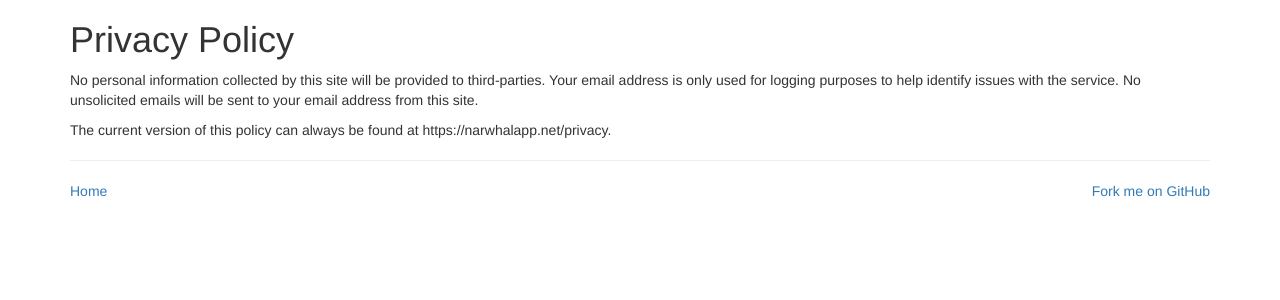
After one commit to austinwagner/narwhal, a Flask app: page /privacy in a window 1280 px wide. The commit adds this page. Shown: the top 300 px of the page. Run offline with Flask 2, Linux system fonts and the light colour scheme; parts of the project's set-up code (start-up, migrations or seed data) failed here and were passed over; some libraries are stand-ins or nearby versions.

Commit message:
Add privacy policy

```diff
--- a/narwhal.py
+++ b/narwhal.py
@@ -304,6 +304,10 @@ def settings():
                            email=account.email)
 
 
+@app.route('/privacy')
+def privacy_policy():
+    return render_template('privacy.html')
+
 def generate_csrf_token():
     return ''.join(random.choice(string.ascii_uppercase + string.digits)
                    for _ in xrange(32))
--- a/templates/base.html
+++ b/templates/base.html
@@ -19,8 +19,9 @@
 <hr/>
 <div class="footer">
     {% block footer %}
-        <a style="float: right" href="https://github.com/austinwagner/narwhal">Fork me on GitHub</a>
+        <a href="{{ url_for('privacy_policy') }}">Privacy Policy</a>
     {% endblock %}
+    <a style="float: right" href="https://github.com/austinwagner/narwhal">Fork me on GitHub</a>
 </div>
 </div>
 {% endblock %}
--- /dev/null
+++ b/templates/privacy.html
@@ -0,0 +1,15 @@
+{% extends "base.html" %}
+
+{% block content %}
+    <h1>Privacy Policy</h1>
+    <p>
+        No personal information collected by this site will be provided to third-parties.
+        Your email address is only used for logging purposes to help identify issues with the service.
+        No unsolicited emails will be sent to your email address from this site.
+    </p>
+    <p>The current version of this policy can always be found at https://narwhalapp.net/privacy.</p>
+{% endblock %}
+
+{% block footer %}
+    <a href="{{ url_for('index') }}">Home</a>
+{% endblock %}
```
